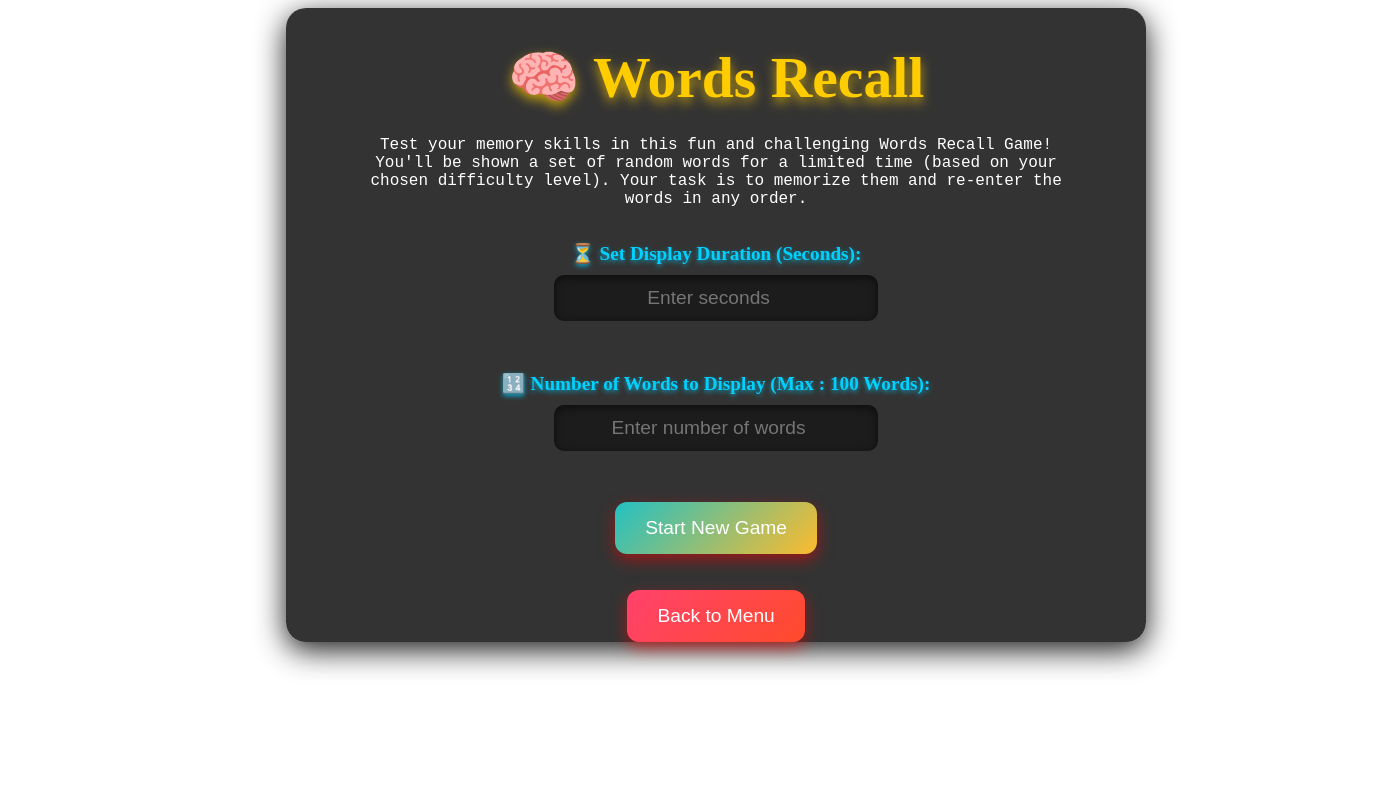
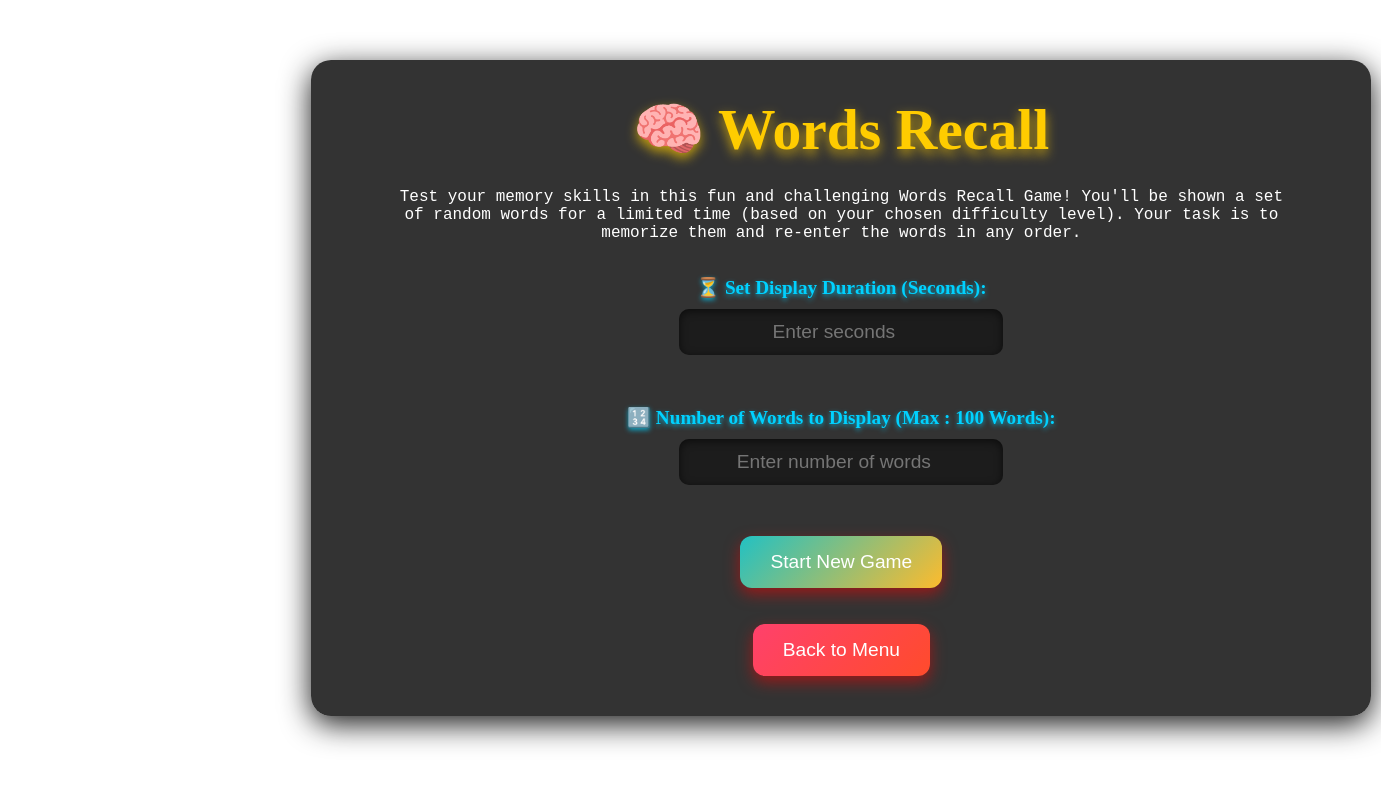
Before and after one commit to DussaSainath2/Words_Recall_Game, an Angular app: page /game in a window 1280 px wide. Shown: the top 786 px of the page, 1381 px wide, since content can reach past the window. Built offline with nearby package versions, Linux system fonts and the light colour scheme.

Commit message:
Resolved merge conflicts

```diff
--- a/src/app/about/about.component.html
+++ b/src/app/about/about.component.html
@@ -18,8 +18,8 @@
 <style>
   .copyright {
     position: fixed; /* Fix it to the screen */
-    bottom: 170px; /* Place it 10px above the bottom */
-    right: 10px; /* Align it 10px from the right edge */
+    bottom: 150px; /* Place it 10px above the bottom */
+    right: 50px; /* Align it 10px from the right edge */
     font-size: 1rem; /* Adjust font size for readability */
     color: #ccc; /* Light gray color */
     font-family: 'Arial', sans-serif; /* Clean font for legibility */
@@ -44,7 +44,7 @@
   margin: 20px auto;
   padding: 20px;
   width: 80%;
-  max-width: 800px;
+  max-width: 850px;
   border: 3px solid #fff;
   border-radius: 15px;
   background: rgba(0, 0, 0, 0.8); /* Transparent black */
--- a/src/app/game/game.component.html
+++ b/src/app/game/game.component.html
@@ -159,14 +159,16 @@ body, html {
   border-radius: 20px;
   box-shadow: 0 8px 30px rgba(0, 0, 0, 0.9);
   padding: 80px;
-  margin-left: 22%;
+  margin-left: 24%;
   margin-right: 50%;
   width: 100%;
   top: 50%;
+  max-height: 90%;
   left: 50%;
   padding-top: 10px;
-  max-width: 700px;
-  padding-bottom: 0%;
+  margin-top: 60px;
+  max-width: 900px;
+  padding-bottom: 40px;
   animation: zoomIn 1s ease-in-out;
 }
 
```
